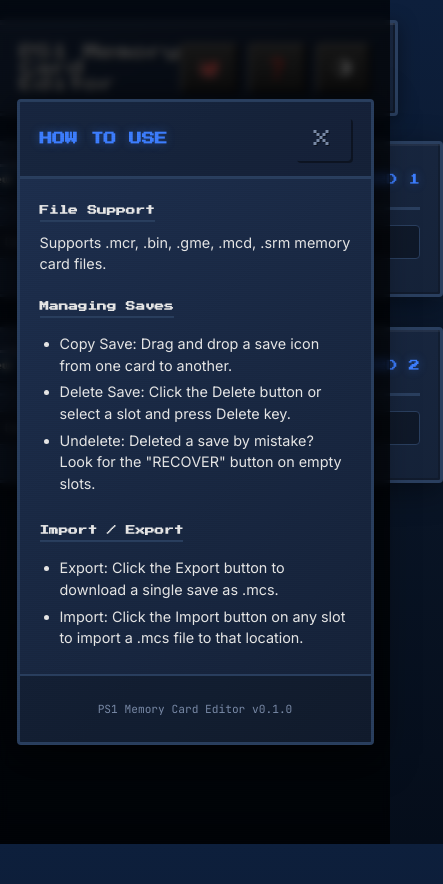
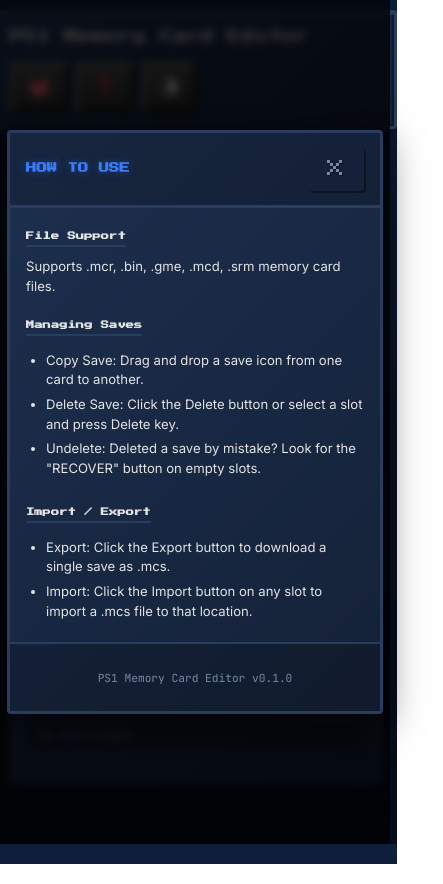
Before and after one commit to pixel-clover/ps1-memcard-editor, a plain HTML site: page app/index.html in a window 390 px wide. Both pictures are taken after a click on the button "Help". Shown: the whole page, 443 px wide, since content can reach past the window. Drawn offline with Linux system fonts and the light colour scheme.

Commit message:
Make app more responsive for handheld devices (#2)

```diff
--- a/app/assets/css/styles.css
+++ b/app/assets/css/styles.css
@@ -278,8 +278,8 @@ input[type="file"] {
 }
 
 .card-pane {
-    flex: 1;
-    min-width: 450px;
+    flex: 1 1 560px;
+    min-width: 320px;
     background: var(--card-bg-gradient);
     border-radius: 4px;
     padding: 20px;
@@ -296,6 +296,7 @@ input[type="file"] {
     display: flex;
     justify-content: space-between;
     align-items: center;
+    gap: 12px;
     margin-bottom: 15px;
     border-bottom: 3px solid var(--border);
     padding-bottom: 12px;
@@ -537,6 +538,7 @@ input[type="file"] {
     display: flex;
     gap: 6px;
     align-items: center;
+    flex-wrap: wrap;
 }
 
 .action-btn {
@@ -612,14 +614,20 @@ input[type="file"] {
 
 .modal-content {
     background: var(--card-bg-gradient);
-    width: 600px;
+    width: min(600px, calc(100vw - 32px));
     max-width: 90%;
+    max-height: calc(100vh - 32px);
     border: 3px solid var(--border);
     border-radius: 4px;
     box-shadow: 0 10px 40px rgba(0, 0, 0, 0.6);
     display: flex;
     flex-direction: column;
     animation: modal-pop 0.3s cubic-bezier(0.175, 0.885, 0.32, 1.275);
+}
+
+.alert-modal {
+    width: min(400px, calc(100vw - 32px));
+    text-align: center;
 }
 
 @keyframes modal-pop {
@@ -669,6 +677,7 @@ input[type="file"] {
     display: flex;
     flex-direction: column;
     gap: 20px;
+    overflow-y: auto;
 }
 
 .help-section h3 {
@@ -706,3 +715,207 @@ input[type="file"] {
     font-size: 0.7em;
     color: var(--text-muted);
 }
+
+.alert-actions {
+    padding: 0;
+    border: none;
+    background: transparent;
+    display: flex;
+    justify-content: center;
+    gap: 10px;
+    flex-wrap: wrap;
+}
+
+@media (max-width: 1024px) {
+    body {
+        padding: 16px;
+    }
+
+    .header {
+        padding: 18px 20px;
+    }
+
+    .workspace {
+        gap: 20px;
+    }
+
+    .card-pane {
+        flex-basis: 460px;
+        min-width: 280px;
+    }
+}
+
+@media (max-width: 768px) {
+    body {
+        padding: 12px;
+    }
+
+    .header {
+        flex-wrap: wrap;
+        gap: 16px;
+        padding: 16px;
+    }
+
+    .header-right {
+        width: 100%;
+        justify-content: flex-start;
+        flex-wrap: wrap;
+    }
+
+    .workspace {
+        gap: 18px;
+    }
+
+    .card-pane {
+        flex-basis: 100%;
+        min-width: 0;
+        padding: 16px;
+    }
+
+    .pane-header {
+        flex-direction: column;
+        align-items: flex-start;
+    }
+
+    .pane-title {
+        font-size: 0.65em;
+    }
+
+    .pane-controls {
+        width: 100%;
+    }
+
+    .grid {
+        grid-template-columns: repeat(auto-fill, minmax(220px, 1fr));
+    }
+
+    .sm-btn {
+        min-height: 44px;
+        padding: 10px 14px;
+    }
+
+    .psx-btn {
+        width: 40px;
+        height: 40px;
+    }
+
+    .modal-header,
+    .modal-body,
+    .modal-footer {
+        padding-left: 16px;
+        padding-right: 16px;
+    }
+
+    .drop-msg {
+        padding: 24px 28px;
+        font-size: 0.85em;
+    }
+}
+
+@media (max-width: 480px) {
+    body {
+        padding: 10px;
+    }
+
+    h1 {
+        font-size: 0.85em;
+        line-height: 1.4;
+    }
+
+    .header {
+        padding: 14px;
+        margin-bottom: 18px;
+    }
+
+    .header-right {
+        gap: 8px;
+    }
+
+    .workspace {
+        gap: 16px;
+    }
+
+    .card-pane {
+        padding: 14px;
+    }
+
+    .pane-title {
+        font-size: 0.58em;
+    }
+
+    .file-status,
+    .block-counter {
+        font-size: 0.68em;
+    }
+
+    .pane-controls {
+        gap: 10px;
+    }
+
+    .pane-controls .sm-btn,
+    .pane-controls .file-btn {
+        flex: 1 1 calc(50% - 10px);
+        justify-content: center;
+    }
+
+    .grid {
+        grid-template-columns: minmax(0, 1fr);
+    }
+
+    .slot-card {
+        flex-wrap: wrap;
+        align-items: flex-start;
+    }
+
+    .icon-canvas {
+        width: 40px;
+        height: 40px;
+    }
+
+    .slot-actions {
+        width: 100%;
+        justify-content: flex-end;
+    }
+
+    .drop-msg {
+        padding: 18px 20px;
+        font-size: 0.7em;
+    }
+
+    .modal-content,
+    .alert-modal {
+        width: calc(100vw - 20px);
+        max-width: calc(100vw - 20px);
+        max-height: calc(100vh - 20px);
+    }
+
+    .modal-header {
+        padding-top: 14px;
+        padding-bottom: 14px;
+    }
+
+    .modal-header h2 {
+        font-size: 0.65em;
+        line-height: 1.5;
+    }
+
+    .modal-body {
+        gap: 16px;
+        padding-top: 16px;
+        padding-bottom: 16px;
+    }
+
+    .help-section h3 {
+        font-size: 0.52em;
+    }
+
+    .help-section p,
+    .help-section ul {
+        font-size: 0.82em;
+    }
+
+    .alert-actions .sm-btn {
+        flex: 1 1 100%;
+        justify-content: center;
+    }
+}
--- a/app/index.html
+++ b/app/index.html
@@ -106,14 +106,13 @@
 
     <!-- Alert/Confirm Modal -->
     <div class="modal-overlay" id="alertModal">
-        <div class="modal-content" style="width: 400px; text-align: center;">
+        <div class="modal-content alert-modal">
             <div class="modal-header" style="justify-content: center;">
                 <h2 id="alertTitle">ATTENTION</h2>
             </div>
             <div class="modal-body">
                 <p id="alertMessage" style="margin-bottom: 20px;"></p>
-                <div class="modal-footer"
-                    style="padding: 0; border: none; background: transparent; display: flex; justify-content: center; gap: 10px;">
+                <div class="modal-footer alert-actions">
                     <button class="sm-btn" id="alertOkBtn" onclick="closeAlert(true)">OK</button>
                     <button class="sm-btn btn-danger" id="alertCancelBtn" onclick="closeAlert(false)"
                         style="display: none;">CANCEL
--- a/pyproject.toml
+++ b/pyproject.toml
@@ -6,10 +6,5 @@ description = "The Python environment for the PlayStation 1 memory card editor p
 requires-python = ">=3.10,<4.0"
 dependencies = [
     "pre-commit (>=4.2.0,<5.0.0)",
-    "pandas (>=2.2.3,<3.0.0)",
-    "seaborn (>=0.13.2,<0.14.0)",
-    "kaggle (>=1.7.4.5,<2.0.0.0)",
     "icecream (>=2.1.4,<3.0.0)",
-    "shapely (>=2.1.2,<3.0.0)",
-    "pandas-stubs (>=2.3.3.251201,<3.0.0)",
 ]
```
Also changed, not shown: .github/workflows/docs.yml, 1 other file.
